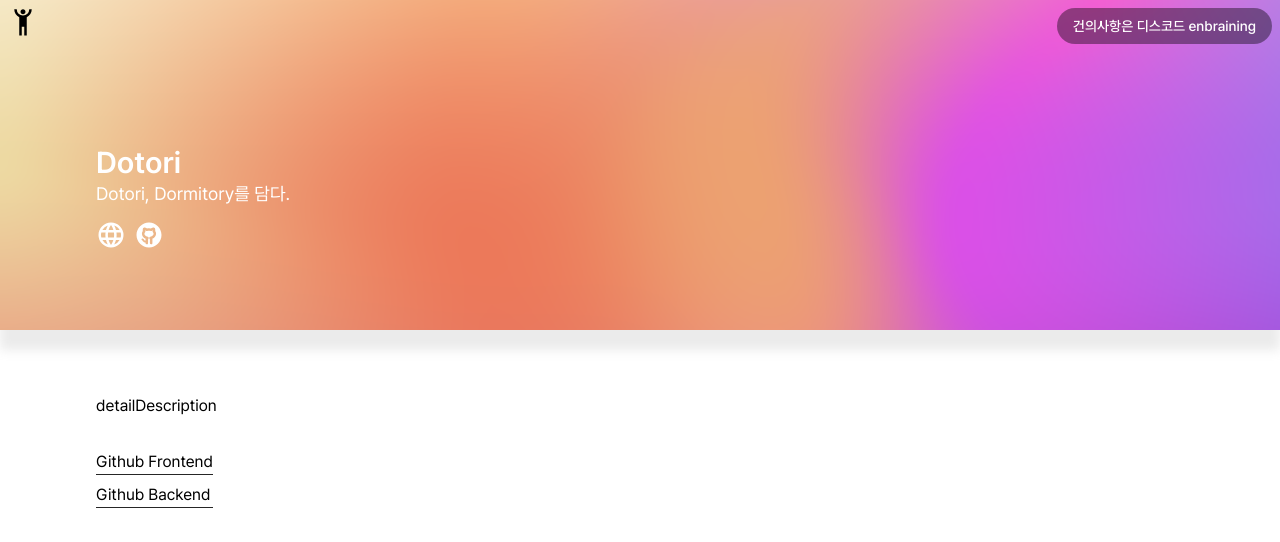
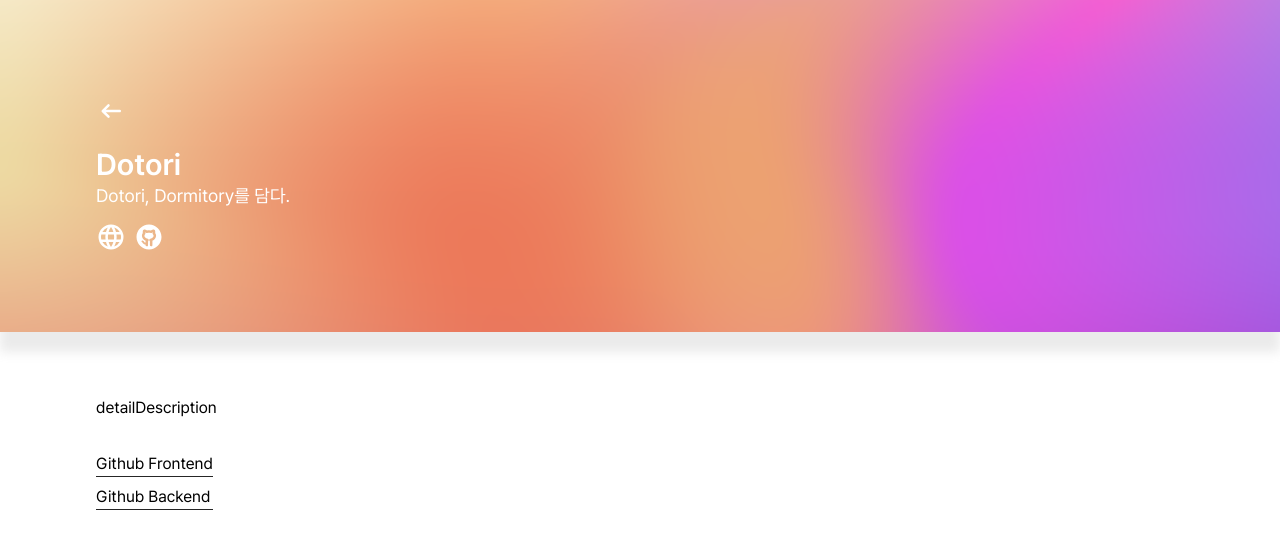
Before and after one commit to enbraining/gsman-frontend, a Next.js app: page /dotori in a window 1280 px wide. Shown: the top 542 px of the page. Built offline with nearby package versions, Linux system fonts and the light colour scheme.

Commit message:
:recycle: 일부 아이콘 수정

```diff
--- a/app/[id]/page.tsx
+++ b/app/[id]/page.tsx
@@ -1,6 +1,10 @@
-import Link from "next/link";
-import { MdiWeb, MingcuteGithub2Fill } from "../components/Icons";
-import { services } from "../data/service";
+import Link from 'next/link';
+import {
+  MaterialSymbolsArrowLeftAltRounded,
+  MdiWeb,
+  MingcuteGithub2Fill,
+} from '../components/Icons';
+import { services } from '../data/service';
 
 export async function generateStaticParams() {
   return services.map((service) => ({
@@ -13,19 +17,24 @@ export default function Page({ params }: { params: { id: string } }) {
 
   return (
     <main>
-      <div style={{
-        "backgroundImage": "url('/main-banner.png')",
-        "backgroundSize": "cover",
-        "padding": "9rem 0 5rem 6rem",
-        "color": "white",
-        "marginBottom": "4rem",
-        "boxShadow": "0 20px 10px #aaaaaa3b",
-        "display": "flex",
-        "flexDirection": "column",
-      }}>
-        <h1 className="text-3xl font-semibold">{service?.name}</h1>
-        <h2 className="text-lg">{service?.description}</h2>
-        {service?.siteUrl && service.githubUrl && (
+      <div
+        style={{
+          backgroundImage: "url('/main-banner.png')",
+          backgroundSize: 'cover',
+          padding: '6rem 0 5rem 6rem',
+          color: 'white',
+          marginBottom: '4rem',
+          boxShadow: '0 20px 10px #aaaaaa3b',
+          display: 'flex',
+          flexDirection: 'column',
+        }}
+      >
+        <Link href={'/'}>
+          <MaterialSymbolsArrowLeftAltRounded scope={30} />
+        </Link>
+        <div className="mt-5">
+          <h1 className="text-3xl font-semibold">{service?.name}</h1>
+          <h2 className="text-lg">{service?.description}</h2>
           <div className="flex gap-x-2 mt-3">
             <Link href={service?.siteUrl!}>
               <MdiWeb scope={30} />
@@ -34,7 +43,7 @@ export default function Page({ params }: { params: { id: string } }) {
               <MingcuteGithub2Fill scope={30} />
             </Link>
           </div>
-        )}
+        </div>
       </div>
       <div className="ml-[6rem]">
         <p>{service?.details.detailDescription}</p>
--- a/app/components/Header.tsx
+++ /dev/null
@@ -1,17 +0,0 @@
-import Link from "next/link";
-import { MdiHumanHandsup } from "./Icons";
-
-export default function Header() {
-  return (
-    <main className="flex w-full fixed p-2">
-      <Link href={"/"}>
-        <MdiHumanHandsup scope={30} />
-      </Link>
-      <div className="ml-auto">
-        <p className="text-white font-medium text-sm px-4 py-2 bg-[#00000066] rounded-full">
-          건의사항은 디스코드 enbraining
-        </p>
-      </div>
-    </main>
-  );
-}
--- a/app/components/Icons.tsx
+++ b/app/components/Icons.tsx
@@ -1,3 +1,59 @@
+export function TablerExternalLink({ scope }: { scope: number }) {
+  return (
+    <svg
+      xmlns="http://www.w3.org/2000/svg"
+      width={scope * 1}
+      height={scope * 1}
+      viewBox="0 0 24 24"
+    >
+      <path
+        fill="none"
+        stroke="currentColor"
+        strokeLinecap="round"
+        strokeLinejoin="round"
+        strokeWidth="2"
+        d="M12 6H6a2 2 0 0 0-2 2v10a2 2 0 0 0 2 2h10a2 2 0 0 0 2-2v-6m-7 1l9-9m-5 0h5v5"
+      ></path>
+    </svg>
+  );
+}
+
+export function IcRoundLink({ scope }: { scope: number }) {
+  return (
+    <svg
+      xmlns="http://www.w3.org/2000/svg"
+      width={scope * 1}
+      height={scope * 1}
+      viewBox="0 0 24 24"
+    >
+      <path
+        fill="currentColor"
+        d="M17 7h-3c-.55 0-1 .45-1 1s.45 1 1 1h3c1.65 0 3 1.35 3 3s-1.35 3-3 3h-3c-.55 0-1 .45-1 1s.45 1 1 1h3c2.76 0 5-2.24 5-5s-2.24-5-5-5m-9 5c0 .55.45 1 1 1h6c.55 0 1-.45 1-1s-.45-1-1-1H9c-.55 0-1 .45-1 1m2 3H7c-1.65 0-3-1.35-3-3s1.35-3 3-3h3c.55 0 1-.45 1-1s-.45-1-1-1H7c-2.76 0-5 2.24-5 5s2.24 5 5 5h3c.55 0 1-.45 1-1s-.45-1-1-1"
+      ></path>
+    </svg>
+  );
+}
+
+export function MaterialSymbolsArrowLeftAltRounded({
+  scope,
+}: {
+  scope: number;
+}) {
+  return (
+    <svg
+      xmlns="http://www.w3.org/2000/svg"
+      width={scope * 1}
+      height={scope * 1}
+      viewBox="0 0 24 24"
+    >
+      <path
+        fill="currentColor"
+        d="m7.85 13l2.85 2.85q.3.3.288.7t-.288.7q-.3.3-.712.313t-.713-.288L4.7 12.7q-.3-.3-.3-.7t.3-.7l4.575-4.575q.3-.3.713-.287t.712.312q.275.3.288.7t-.288.7L7.85 11H19q.425 0 .713.288T20 12t-.288.713T19 13z"
+      ></path>
+    </svg>
+  );
+}
+
 export function SearchStatusIcon({ scope }: { scope: number }) {
   return (
     <svg
--- a/app/layout.tsx
+++ b/app/layout.tsx
@@ -1,15 +1,14 @@
-import type { Metadata } from "next";
-import LocalFont from "next/font/local";
-import Header from "./components/Header";
-import "./globals.css";
+import type { Metadata } from 'next';
+import LocalFont from 'next/font/local';
+import './globals.css';
 
 const inter = LocalFont({
-  src: "../public/fonts/PretendardVariable.woff2",
+  src: '../public/fonts/PretendardVariable.woff2',
 });
 
 export const metadata: Metadata = {
-  title: "GSMAN",
-  description: "소프트웨어마이스터고 프로젝트 리스트",
+  title: 'GSMAN',
+  description: '소프트웨어마이스터고 프로젝트 리스트',
 };
 
 export default function RootLayout({
@@ -19,10 +18,7 @@ export default function RootLayout({
 }>) {
   return (
     <html lang="en">
-      <body className={inter.className}>
-        <Header />
-        {children}
-      </body>
+      <body className={inter.className}>{children}</body>
     </html>
   );
 }
--- a/app/page.tsx
+++ b/app/page.tsx
@@ -1,19 +1,19 @@
-"use client";
+'use client';
 
-import Link from "next/link";
-import { useCallback, useState } from "react";
-import styled from "styled-components";
+import Link from 'next/link';
+import { useCallback, useState } from 'react';
+import styled from 'styled-components';
 import {
-  MdiWeb,
   MingcuteGithub2Fill,
   SearchStatusIcon,
-} from "./components/Icons";
-import { services } from "./data/service";
+  TablerExternalLink,
+} from './components/Icons';
+import { services } from './data/service';
 
 const WithGradient = styled.div`
-  background-image: url("/main-banner.png");
+  background-image: url('/main-banner.png');
   background-size: cover;
-  padding: 9rem 0 5rem 0;
+  padding: 5rem 0;
   color: white;
   margin-bottom: 4rem;
   text-align: center;
@@ -42,7 +42,7 @@ const SearchContainer = styled.div`
 `;
 
 export default function Home() {
-  const [search, setSearch] = useState<string>("");
+  const [search, setSearch] = useState<string>('');
 
   const onInput = useCallback((e: any) => {
     setSearch(e.target.value);
@@ -51,6 +51,9 @@ export default function Home() {
   return (
     <StyledMain>
       <WithGradient>
+        <div className="mb-2">
+          <MingcuteGithub2Fill scope={22} />
+        </div>
         <h1 className="text-3xl font-semibold">GSMAN</h1>
         <p>소마고 프로젝트 모음</p>
         <SearchContainer>
@@ -68,29 +71,34 @@ export default function Home() {
           .filter((service) =>
             `${service.name}${service.group}${service.description}`
               .toLowerCase()
-              .includes(search.toLowerCase())
+              .includes(search.toLowerCase()),
           )
           .map((service) => (
             <Link
-              href={`/${service.id}`}
+              href={service.siteUrl}
               className="border rounded-xl px-4 py-3 bg-neutral-50 shadow-md shadow-neutral-200"
               key={service.id}
             >
+              <div className="flex items-center">
                 <div className="flex items-end gap-x-1">
                   <h1 className="font-semibold text-2xl text-neutral-700">
                     {service.name}
                   </h1>
                   <h1 className=" text-lg font-semibold text-neutral-500">
-                  {"by " + service.group}
+                    {'by ' + service.group}
                   </h1>
                 </div>
+                <div className="ml-auto">
+                  <TablerExternalLink scope={22} />
+                </div>
+              </div>
               <h2 className="text-neutral-600">{service.description}</h2>
-              <div className="flex gap-x-2 mt-3">
-                <Link href={service.siteUrl}>
-                  <MdiWeb scope={30} />
-                </Link>
-                <Link href={service.githubUrl}>
-                  <MingcuteGithub2Fill scope={30} />
+              <div className="mt-3">
+                <Link
+                  className="border-b border-b-neutral-300 text-neutral-700 hover:border-b-neutral-600"
+                  href={`/${service.id}`}
+                >
+                  프로젝트 정보
                 </Link>
               </div>
             </Link>
```
Also changed, not shown: 1 other file (tests, documents, lock files or other folders). Lines whose indentation alone changed are shown as unchanged.
